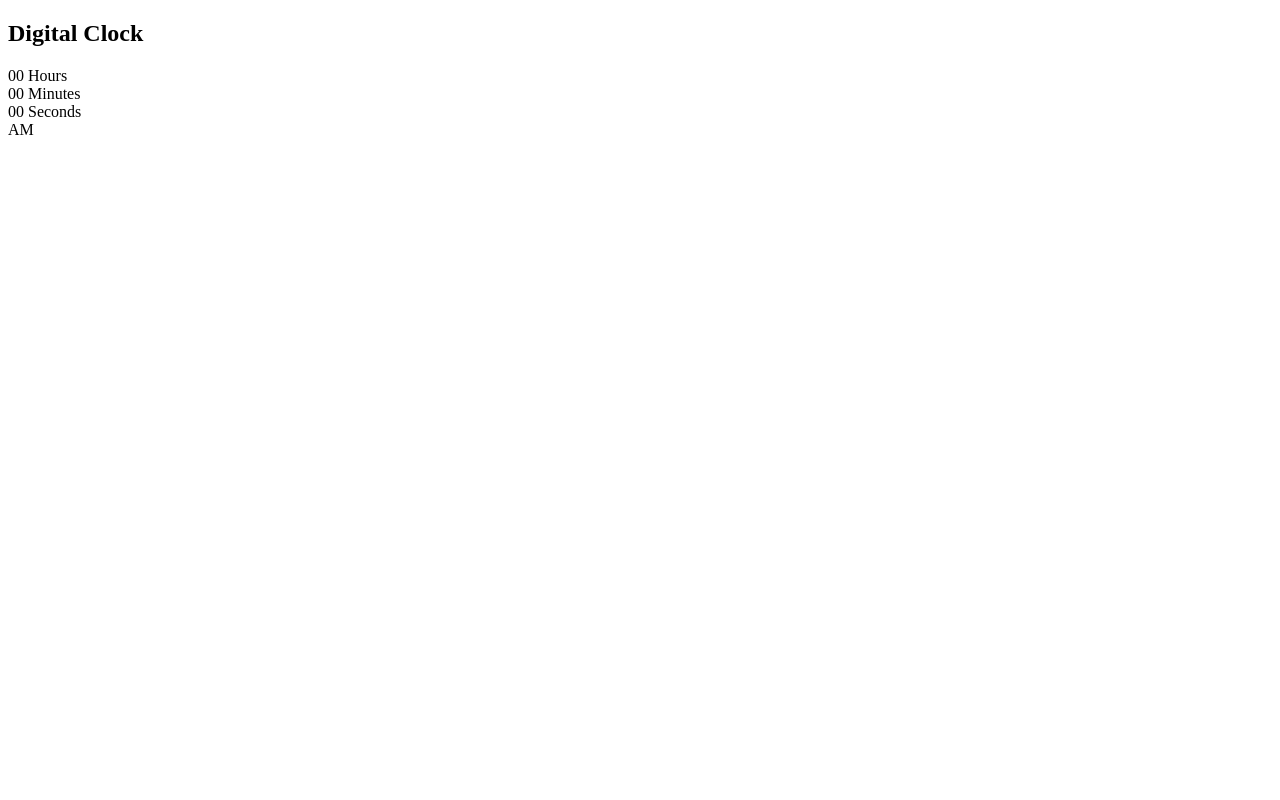
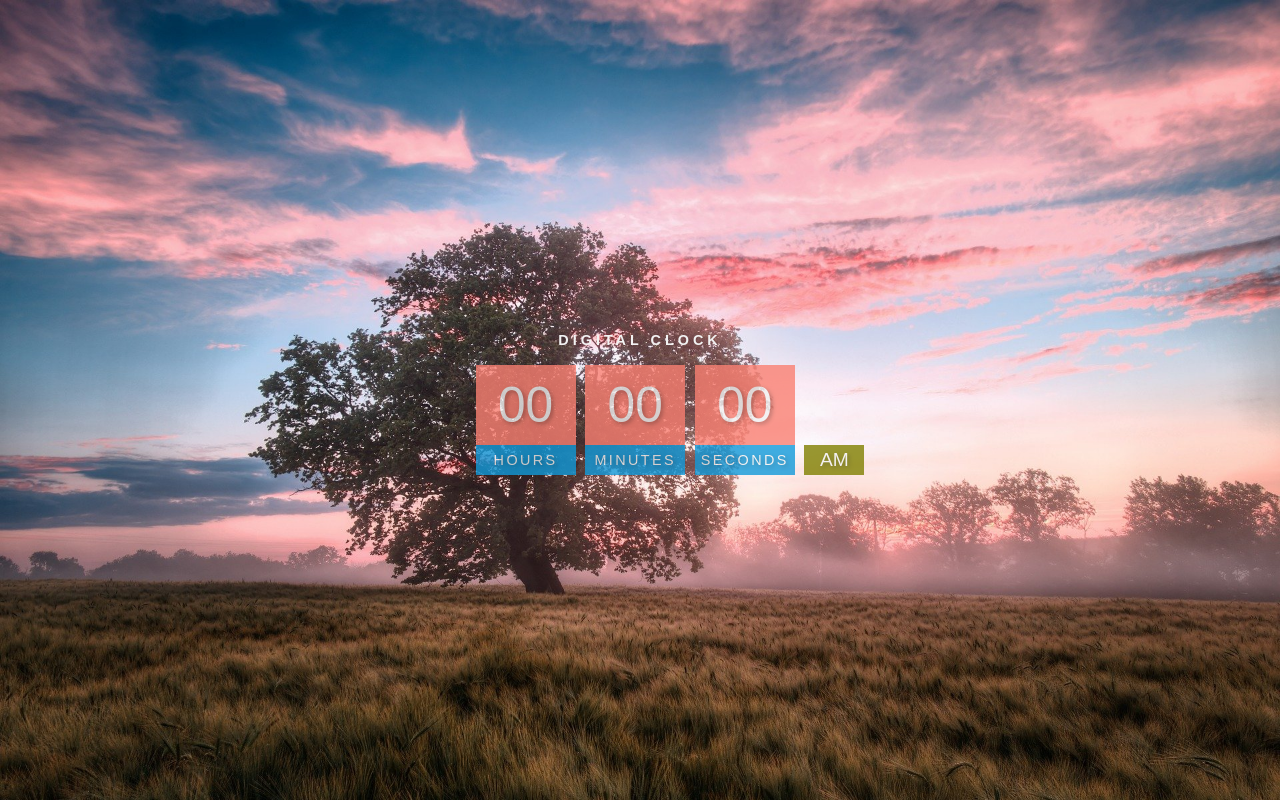
Before and after one commit to slaapz/digital_clock, a plain HTML site: page index.html in a window 1280 px wide. Drawn offline with Linux system fonts and the light colour scheme.

Commit message:
added styling and downloaded bacgrounds

```diff
--- a/clock.css
+++ b/clock.css
@@ -0,0 +1,60 @@
+body {
+    margin: 0;
+    font-family: sans-serif;
+    display: flex;
+    flex-direction: column;
+    align-items: center;
+    height: 100vh;
+    justify-content: center;
+    background: url("background3.jpg");
+    background-repeat: no-repeat;
+    background-size: cover;
+}
+
+h2 {
+    text-transform: uppercase;
+    letter-spacing: .25rem;
+    font-size: .9rem;
+    text-decoration: center;
+    color: #f2f2f2;
+}
+
+.clock {
+    display: flex;
+}
+
+.clock section {
+    margin: .3rem;
+    position: relative;
+}
+
+.clock section span {
+    width: 100px;
+    height: 80px;
+    background-color: salmon;
+    opacity: .8;
+    color: #f2f2f2;
+    display: flex;
+    justify-content: center;
+    align-items: center;
+    font-size: 3.1rem;
+    text-shadow: 2px 2px 4px rgba(0, 0, 0, 0.3);
+}
+
+.clock .text {
+    height: 30px;
+    font-size: .9rem;
+    text-transform: uppercase;
+    letter-spacing: .15rem;
+    background-color: #119ada;
+    opacity: 0.8;
+}
+
+.clock #ampm {
+    position: absolute;
+    bottom: 0;
+    width: 60px;
+    height: 30px;
+    font-size: 1.2rem;
+    background-color: olive;
+}
--- a/index.html
+++ b/index.html
@@ -10,19 +10,19 @@
 <body>
     <h2>Digital Clock</h2>
     <section class="clock">
-        <section class="hour-section">
+        <section>
             <span id="hour">00</span>
-            <soan class="text">Hours</soan>
+            <span class="text">Hours</soan>
         </section>
-        <section class="minute-section">
+        <section>
             <span id="minutes">00</span>
-            <soan class="text">Minutes</soan>
+            <span class="text">Minutes</soan>
         </section>
-        <section class="second-section">
+        <section>
             <span id="seconds">00</span>
-            <soan class="text">Seconds</soan>
+            <span class="text">Seconds</soan>
         </section>
-        <section class="amppm-section">
+        <section>
             <span id="ampm">AM</span>
         </section>
     </section>
```
Also changed, not shown: background2.jpg (added), background3.jpg (added), bavkground.jpg (added).
